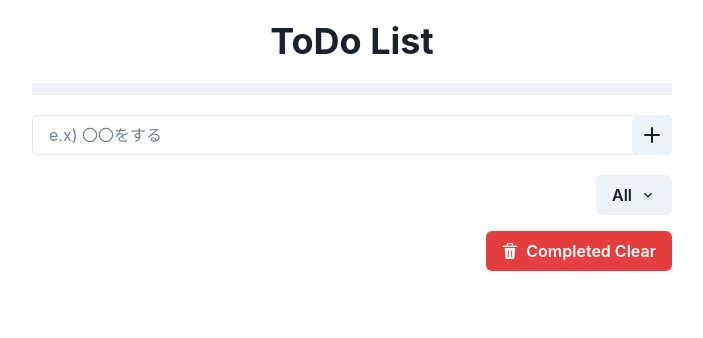
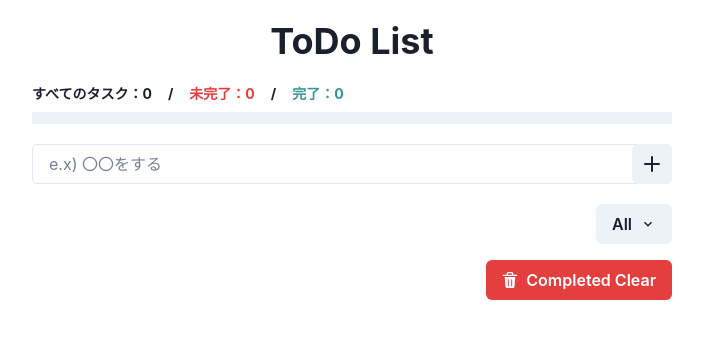
Before and after one commit to S-Yamamoto3215/react-simple-todo, a React (Create React App) app: page / in a window 1280 px wide. Shown: the top 338 px of the page, without its empty margins (288-991 px from the left). Built offline with nearby package versions, Linux system fonts and the light colour scheme.

Commit message:
:sparkles: タスクの数を表示

```diff
--- a/src/components/TodoStatus/TodoStatus.tsx
+++ b/src/components/TodoStatus/TodoStatus.tsx
@@ -1,13 +1,31 @@
 import { useContext } from 'react';
-import { Progress } from '@chakra-ui/react'
+import { Flex, Progress, Text } from '@chakra-ui/react'
 
 import { TodoContext } from "../../providers/TodoProvider";
 
 
 export const TodoStatus = () => {
-  const { progressRateCalc } = useContext(TodoContext);
+  const { todos } = useContext(TodoContext);
+
+  const progressRateCalc = () => {
+    const completedTodos = todos.filter(todo => todo.isCompleted);
+    if (completedTodos.length === 0) {
+      return 0;
+    }
+    const progressRate = completedTodos.length / todos.length * 100;
+    return progressRate;
+  }
 
   return (
-    <Progress value={progressRateCalc()} isAnimated hasStripe />
+    <>
+      <Flex mb={2}>
+        <Text fontSize='sm' fontWeight='bold'>すべてのタスク：{todos.length}</Text>
+        <Text fontSize='sm' fontWeight='bold' mx={4}>/</Text>
+        <Text fontSize='sm' fontWeight='bold' color='red.500'>未完了：{todos.filter(todo => !todo.isCompleted).length}</Text>
+        <Text fontSize='sm' fontWeight='bold' mx={4}>/</Text>
+        <Text fontSize='sm' fontWeight='bold' color='teal.500'>完了：{todos.filter(todo => todo.isCompleted).length}</Text>
+      </Flex>
+      <Progress value={progressRateCalc()} isAnimated hasStripe />
+    </>
   );
 }
--- a/src/providers/TodoProvider.tsx
+++ b/src/providers/TodoProvider.tsx
@@ -17,7 +17,6 @@ type TodoProviderValueType = {
   toggleTodo: (id: string) => void;
   completedAllDelete: () => void;
   fillterTodos: (todos: TodoListType, filter: TodoFilterType) => TodoListType;
-  progressRateCalc: () => number;
 }
 
 export const TodoContext = createContext<TodoProviderValueType>({
@@ -38,9 +37,6 @@ export const TodoContext = createContext<TodoProviderValueType>({
   fillterTodos: function (todos: TodoListType, filter: TodoFilterType): TodoListType {
     throw new Error('Function not implemented.');
   },
-  progressRateCalc: function (): number {
-    throw new Error('Function not implemented.');
-  }
 });
 
 export const TodoProvider: FC<TodoProviderPropsType> = ({ children }) => {
@@ -86,17 +82,8 @@ export const TodoProvider: FC<TodoProviderPropsType> = ({ children }) => {
     }
   }
 
-  const progressRateCalc = () => {
-    const completedTodos = todos.filter(todo => todo.isCompleted);
-    if (completedTodos.length === 0) {
-      return 0;
-    }
-    const progressRate = completedTodos.length / todos.length * 100;
-    return progressRate;
-  }
-
   return (
-    <TodoContext.Provider value={{ todos, addTodo, toggleTodo, completedAllDelete, filter, setFilter, fillterTodos, progressRateCalc }}>
+    <TodoContext.Provider value={{ todos, addTodo, toggleTodo, completedAllDelete, filter, setFilter, fillterTodos }}>
       { children }
     </TodoContext.Provider>
   );
```
